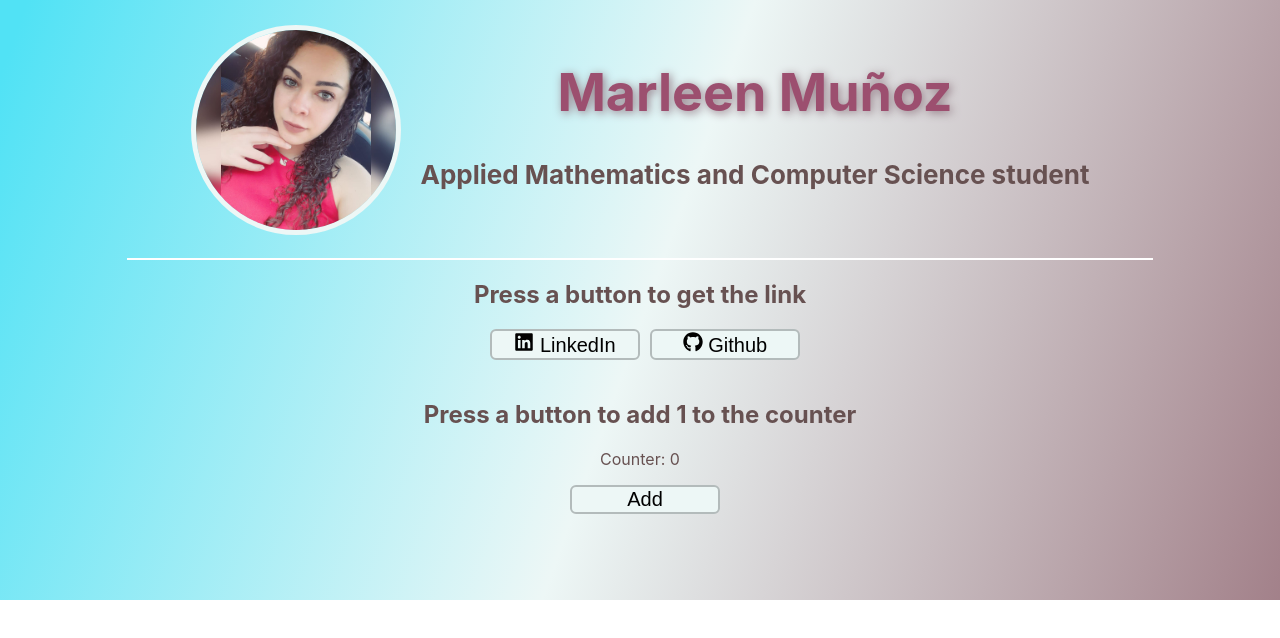
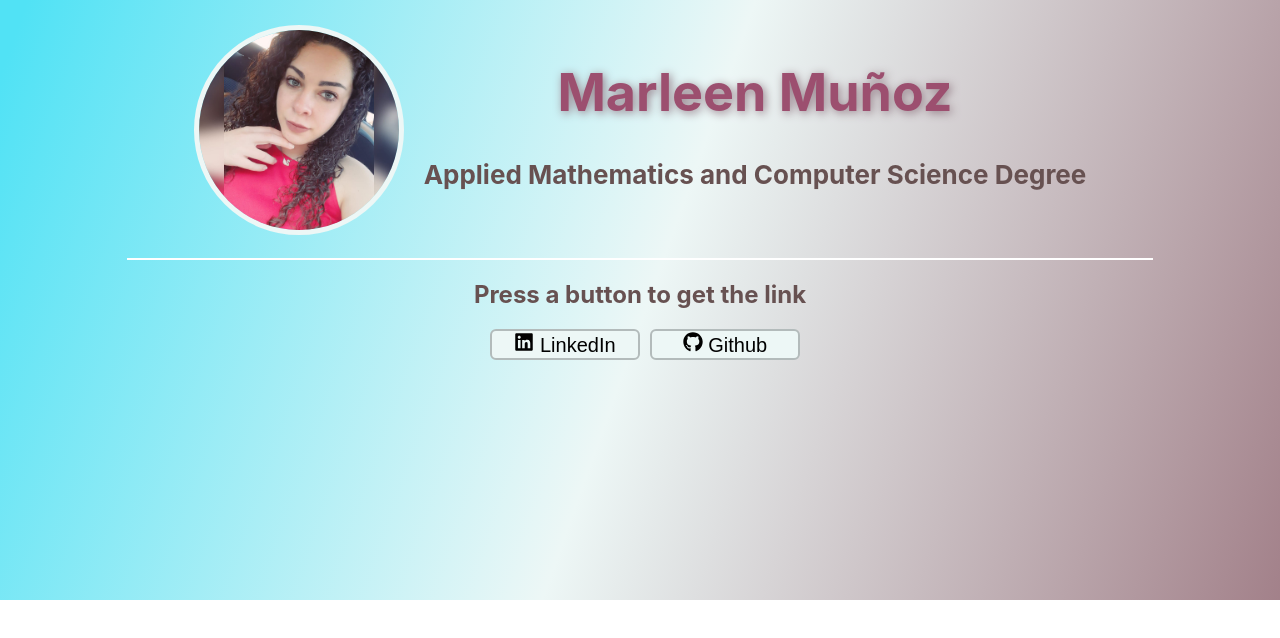
Before and after one commit to MarleenMs/Portfolio, a React (Create React App) app in the folder my-app/: page / in a window 1280 px wide. Shown: the top 638 px of the page. Built offline with nearby package versions, Linux system fonts and the light colour scheme.

Commit message:
Se elimina el Contador

```diff
--- a/my-app/src/App.js
+++ b/my-app/src/App.js
@@ -2,7 +2,6 @@ import './App.css';
 import React from "react";
 import profile from "./Images/foto_perfil.jpg";
 import BotonesUrl from './Components/Links';
-import Contador from './Components/Contador';
 
 //jsx
 //clases y funciones
@@ -20,7 +19,7 @@ function App() {
         </div>
         <div>
           <h1>Marleen Muñoz</h1>
-          <h4>Applied Mathematics and Computer Science student</h4>
+          <h4>Applied Mathematics and Computer Science Degree</h4>
         </div>
       </header>
       <hr size="2px" width="80%" noshade="noshade" align="center" color="white" />
@@ -29,8 +28,6 @@ function App() {
         <h2>Press a button to get the link</h2>
         <BotonesUrl/>
 
-        <h2>Press a button to add 1 to the counter</h2>
-        <Contador/>
       </div>
 
     </div>
--- a/my-app/src/Components/Contador.js
+++ /dev/null
@@ -1,13 +0,0 @@
-import React, {useState, useEffect} from "react";
-
-export default function Contador() {
-    const [count, setCount] = useState(0);
-    useEffect(() => {document.title = `Counter: ${count}`;});
-
-    return (
-    <div>
-        <p>Counter: {count} </p>
-        <button className="App-button" onClick={() => setCount(count + 1)}>Add</button>
-    </div>
-    );
-}
```
